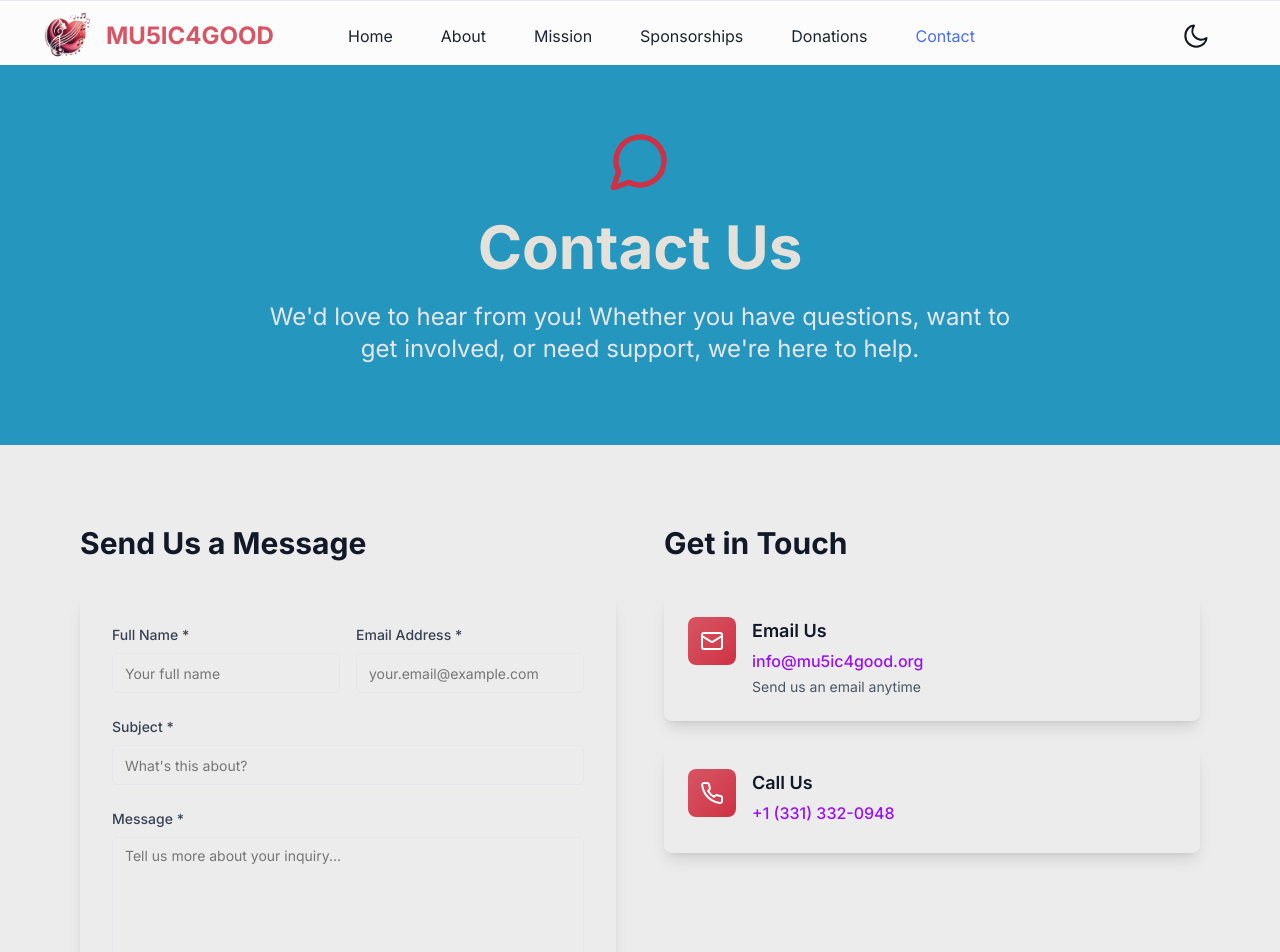
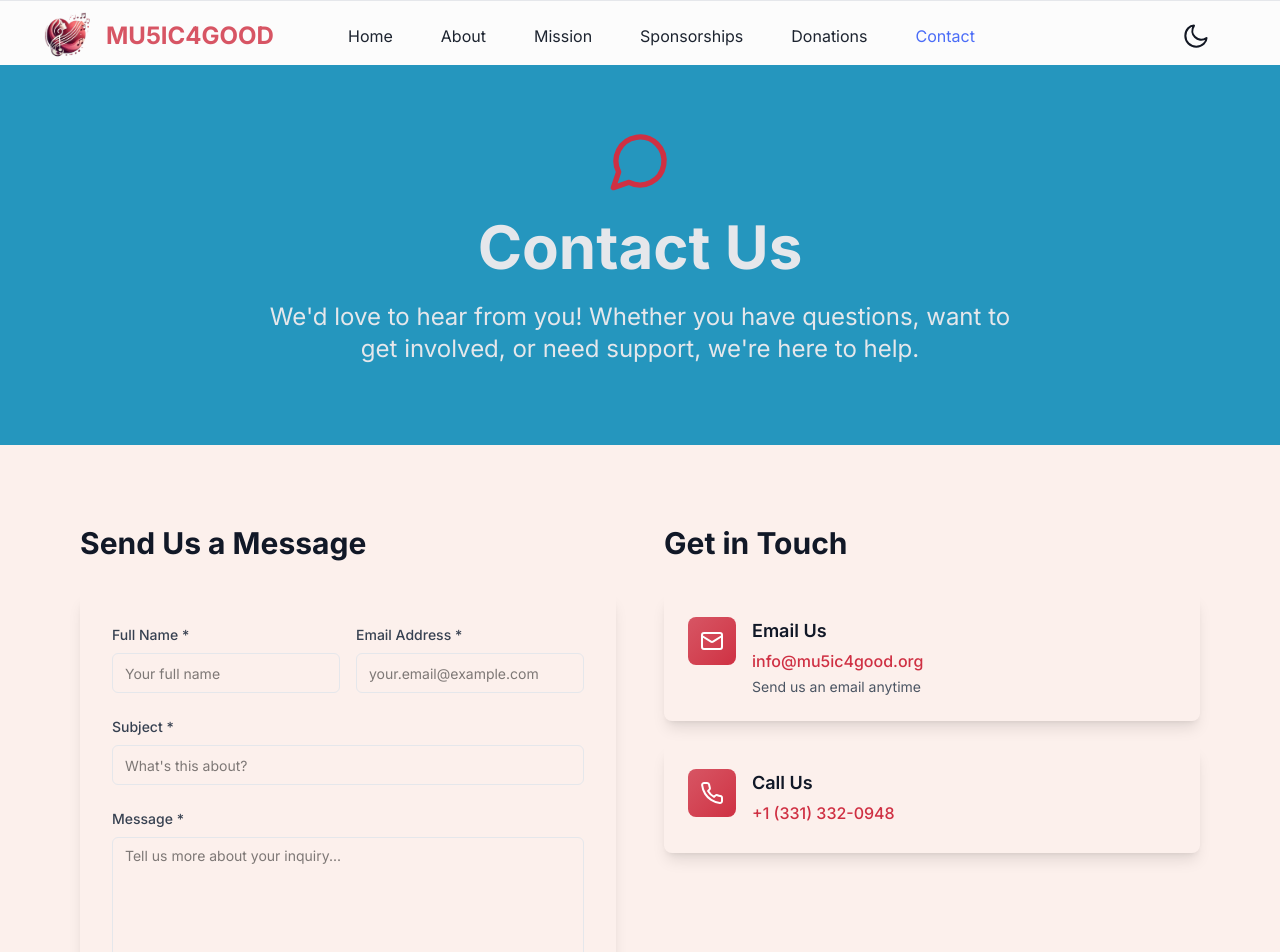
Before and after one commit to duansha/mu5ic4good, a Next.js app: page /contact in a window 1280 px wide. Shown: the top 952 px of the page. Built offline with nearby package versions, Linux system fonts and the light colour scheme; a web font is replaced by a local one.

Commit message:
Style changes

```diff
--- a/src/components/About/AboutSectionOne.tsx
+++ b/src/components/About/AboutSectionOne.tsx
@@ -22,7 +22,7 @@ const AboutSectionOne = () => {
       <section className="pt-16">
         <div className="-mx-4 flex flex-wrap">
           <div className="w-full px-4">
-            <div className="bg-banner-bg text-banner py-20 dark:bg-gray-800 dark:text-gray-200">
+            <div className="bg-banner-bg py-20 text-gray-200 dark:bg-gray-800 dark:text-gray-300">
               <div className="mx-auto max-w-4xl px-4">
                 <h1 className="mb-6 text-center text-5xl font-bold md:text-6xl">
                   About US
--- a/src/components/Contact/contactBottom.tsx
+++ b/src/components/Contact/contactBottom.tsx
@@ -3,7 +3,7 @@ import SectionTitle from "../Common/SectionTitle";
 const ContactTop = () => {
   return (
     <>
-      <section className="bg-bottom-banner-bg py-20 dark:bg-gray-900">
+      <section className="bg-bg py-20 dark:bg-gray-900">
         <div className="mx-auto max-w-6xl px-4">
           <div className="grid gap-12 lg:grid-cols-2">
             <div>
@@ -139,7 +139,7 @@ const ContactTop = () => {
                         <h3 className="mb-1 text-lg font-semibold text-gray-900 dark:text-gray-100">
                           Email Us
                         </h3>
-                        <p className="mb-1 font-medium text-purple-600 dark:text-purple-400">
+                        <p className="text-logo-dark dark:text-logo-light mb-1 font-medium">
                           info@mu5ic4good.org
                         </p>
                         <p className="text-sm text-gray-600 dark:text-gray-300">
@@ -172,7 +172,7 @@ const ContactTop = () => {
                         <h3 className="mb-1 text-lg font-semibold text-gray-900 dark:text-gray-100">
                           Call Us
                         </h3>
-                        <p className="mb-1 font-medium text-purple-600 dark:text-purple-400">
+                        <p className="text-logo-dark dark:text-logo-light mb-1 font-medium">
                           +1 (331) 332-0948
                         </p>
                       </div>
--- a/src/components/Contact/contactTop.tsx
+++ b/src/components/Contact/contactTop.tsx
@@ -6,7 +6,7 @@ const ContactTop = () => {
       <section className="pt-16">
         <div className="-mx-4 flex flex-wrap">
           <div className="w-full px-4">
-            <div className="bg-banner-bg text-banner py-20 pt-16 dark:bg-gray-800 dark:from-purple-950 dark:via-blue-950 dark:to-indigo-950 dark:text-gray-200">
+            <div className="bg-banner-bg py-20 pt-16 text-gray-200 dark:bg-gray-800 dark:from-purple-950 dark:via-blue-950 dark:to-indigo-950 dark:text-gray-300">
               <div className="mx-auto max-w-4xl px-4 text-center">
                 <svg
                   xmlns="http://www.w3.org/2000/svg"
@@ -25,7 +25,7 @@ const ContactTop = () => {
                 <h1 className="mb-6 text-center text-5xl font-bold md:text-6xl">
                   Contact Us
                 </h1>
-                <p className="mx-auto max-w-3xl text-xl text-gray-200 md:text-2xl dark:text-gray-300">
+                <p className="mx-auto max-w-3xl text-xl md:text-2xl">
                   We&#39;d love to hear from you! Whether you have questions,
                   want to get involved, or need support, we&#39;re here to help.
                 </p>
--- a/src/components/Donates/index.tsx
+++ b/src/components/Donates/index.tsx
@@ -6,7 +6,7 @@ const Donates = () => {
       <section className="pt-16">
         <div className="-mx-4 flex flex-wrap">
           <div className="w-full px-4">
-            <div className="bg-banner-bg text-banner py-20 pt-16 dark:bg-gray-800 dark:from-purple-950 dark:via-blue-950 dark:to-indigo-950 dark:text-gray-200">
+            <div className="bg-banner-bg py-20 pt-16 text-gray-200 dark:bg-gray-800 dark:from-purple-950 dark:via-blue-950 dark:to-indigo-950 dark:text-gray-300">
               <div className="mx-auto max-w-4xl px-4 text-center">
                 <svg
                   xmlns="http://www.w3.org/2000/svg"
@@ -26,7 +26,7 @@ const Donates = () => {
                 <h1 className="mb-6 text-center text-5xl font-bold md:text-6xl">
                   Support Our Mission
                 </h1>
-                <p className="mx-auto max-w-3xl text-xl text-gray-200 md:text-2xl dark:text-gray-300">
+                <p className="mx-auto max-w-3xl text-xl md:text-2xl">
                   Help us support our music therapy programs for children with
                   autism. Your contribution transforms young lives through the
                   healing power of music.
@@ -197,14 +197,14 @@ const Donates = () => {
               Contact us at{" "}
               <a
                 href="mailto:info@mu5ic4good.org"
-                className="text-purple-600 hover:underline dark:text-purple-400"
+                className="text-logo-dark dark:text-logo-light hover:underline"
               >
                 info@mu5ic4good.org
               </a>{" "}
               or call{" "}
               <a
                 href="tel:+13313320948"
-                className="text-purple-600 hover:underline dark:text-purple-400"
+                className="text-logo-dark dark:text-logo-light hover:underline"
               >
                 +1 (331) 332-0948
               </a>
--- a/src/components/Missions/index.tsx
+++ b/src/components/Missions/index.tsx
@@ -7,7 +7,7 @@ const Missions1 = () => {
       <section className="pt-16">
         <div className="-mx-4 flex flex-wrap">
           <div className="w-full px-4">
-            <div className="bg-banner-bg text-banner py-20 pt-16 dark:bg-gray-800 dark:from-purple-950 dark:via-blue-950 dark:to-indigo-950 dark:text-gray-200">
+            <div className="bg-banner-bg py-20 pt-16 text-gray-200 dark:bg-gray-800 dark:from-purple-950 dark:via-blue-950 dark:to-indigo-950 dark:text-gray-300">
               <div className="mx-auto max-w-4xl px-4 text-center">
                 <svg
                   xmlns="http://www.w3.org/2000/svg"
--- a/src/components/Sponsorships/index.tsx
+++ b/src/components/Sponsorships/index.tsx
@@ -8,7 +8,7 @@ const Sponsorships = () => {
       <section className="pt-16">
         <div className="-mx-4 flex flex-wrap">
           <div className="w-full px-4">
-            <div className="bg-banner-bg text-banner py-20 pt-16 dark:bg-gray-800 dark:from-purple-950 dark:via-blue-950 dark:to-indigo-950 dark:text-gray-200">
+            <div className="bg-banner-bg py-20 pt-16 text-gray-200 dark:bg-gray-800 dark:from-purple-950 dark:via-blue-950 dark:to-indigo-950 dark:text-gray-300">
               <div className="mx-auto max-w-4xl px-4 text-center">
                 <svg
                   xmlns="http://www.w3.org/2000/svg"
@@ -31,7 +31,7 @@ const Sponsorships = () => {
                 <h1 className="mb-6 text-center text-5xl font-bold md:text-6xl">
                   Sponsorships Opportunities
                 </h1>
-                <p className="mx-auto max-w-3xl text-xl text-gray-200 md:text-2xl dark:text-gray-300">
+                <p className="mx-auto max-w-3xl text-xl md:text-2xl">
                   Partner with MU5IC4GOOD to fund music and other therapies for
                   kids with autism and earn brand visibility and community
                   recognition.
--- a/src/styles/index.css
+++ b/src/styles/index.css
@@ -14,7 +14,7 @@ layer(base);
   --breakpoint-xl: 1200px;
   --breakpoint-2xl: 1400px;
 
-  --color-bg: #f5e2e2;
+  --color-bg: #fcf0ec;
   --color-logo: #d75564;
   --color-logo-light: #e2838e;
   --color-logo-dark: #cf3043;
```
